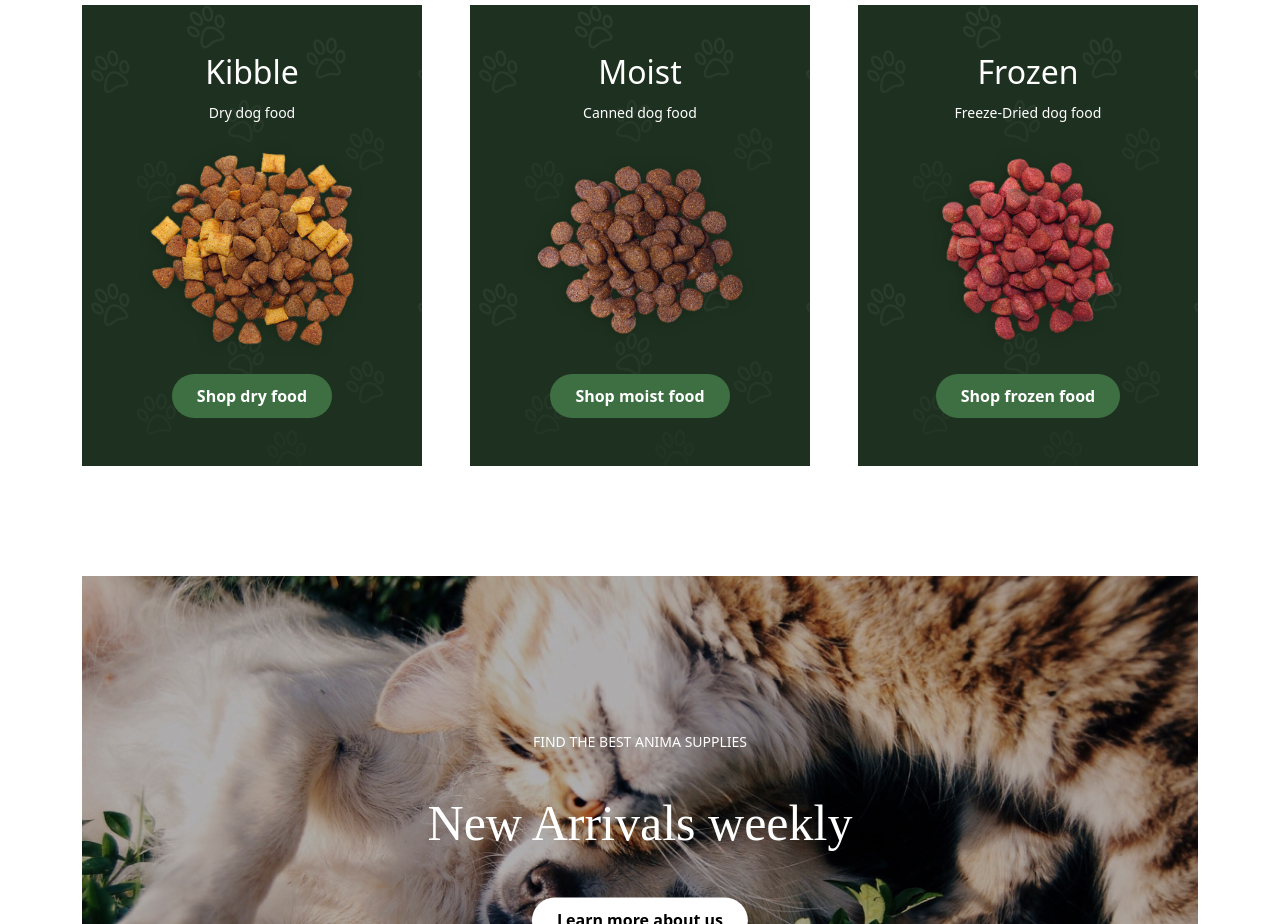
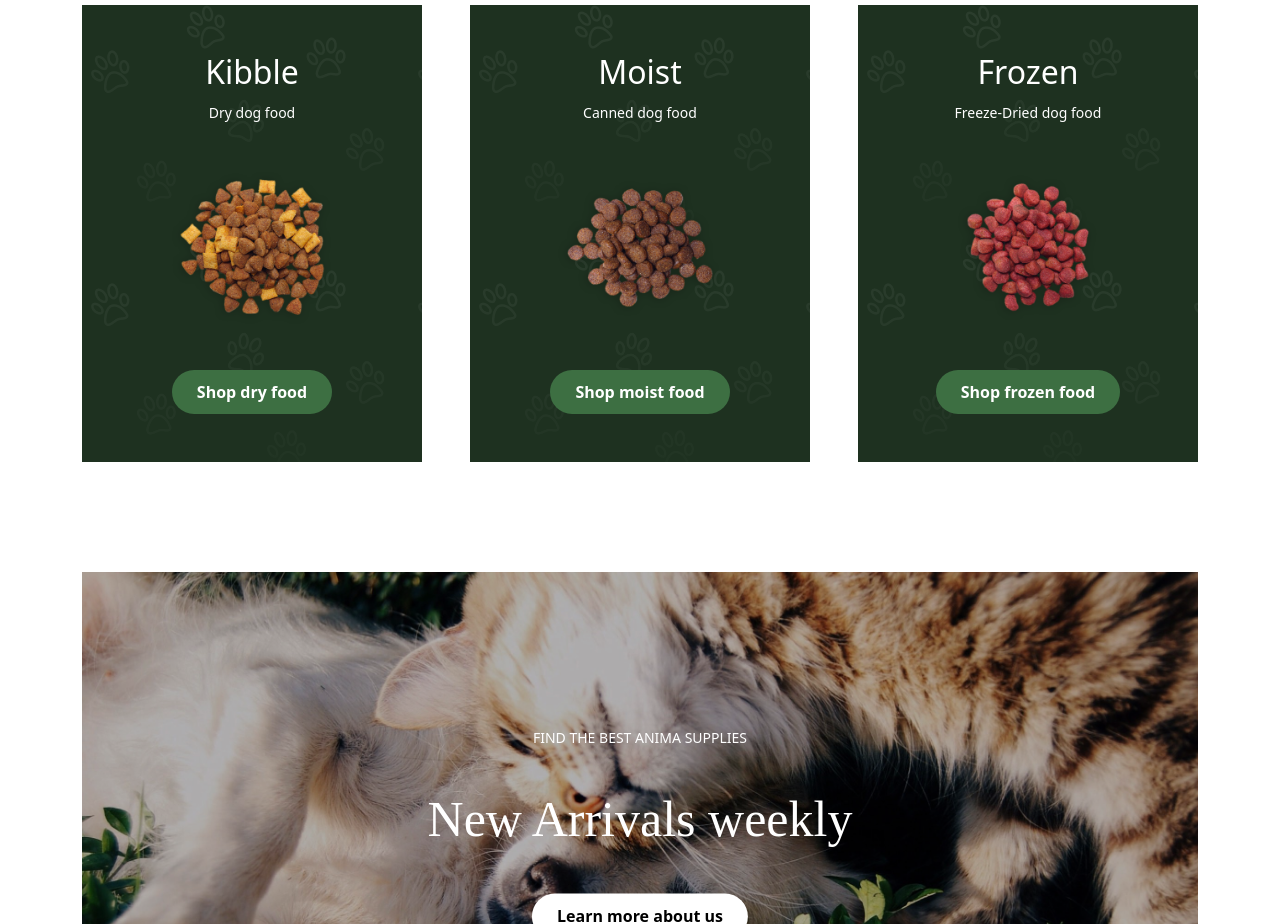
Before and after one commit to Mega-117/proj-html-vuejs, a Vue app: page / in a window 1280 px wide. Shown: the part 1900-2824 px from the top of the page. Built offline with nearby package versions, Linux system fonts and the light colour scheme.

Commit message:
correzione img food

```diff
--- a/src/styles/main.scss
+++ b/src/styles/main.scss
@@ -46,6 +46,7 @@
             width: 70%;
             img{
                 width: 100%;
+                padding: 35px;
             }
         }
         button{
```
